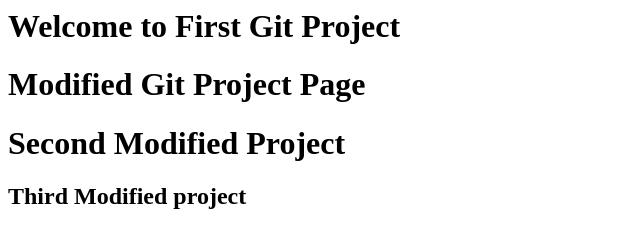
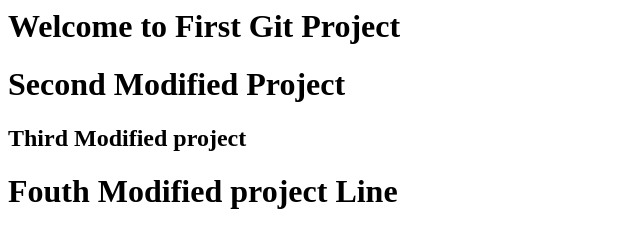
Before and after one commit to chengathirmurugesan/webtest, a plain HTML site: page index.html in a window 1280 px wide. Shown: the whole page, without its empty margins (0-640 px from the left). Drawn offline with Linux system fonts and the light colour scheme.

Commit message:
Foruth commit

```diff
--- a/index.html
+++ b/index.html
@@ -2,8 +2,8 @@
 	<title> This is my First Sample Project </title>
 	<body>
 		<h1> Welcome to First Git Project </h1>
-	        <h1> Modified Git Project Page </h1>
-		<h1> Second Modified Project </h1>
+	      	<h1> Second Modified Project </h1>
 	        <h2> Third Modified project </h2>
+		<h1> Fouth Modified project Line</h1>
 	</body>
 </html>
```
